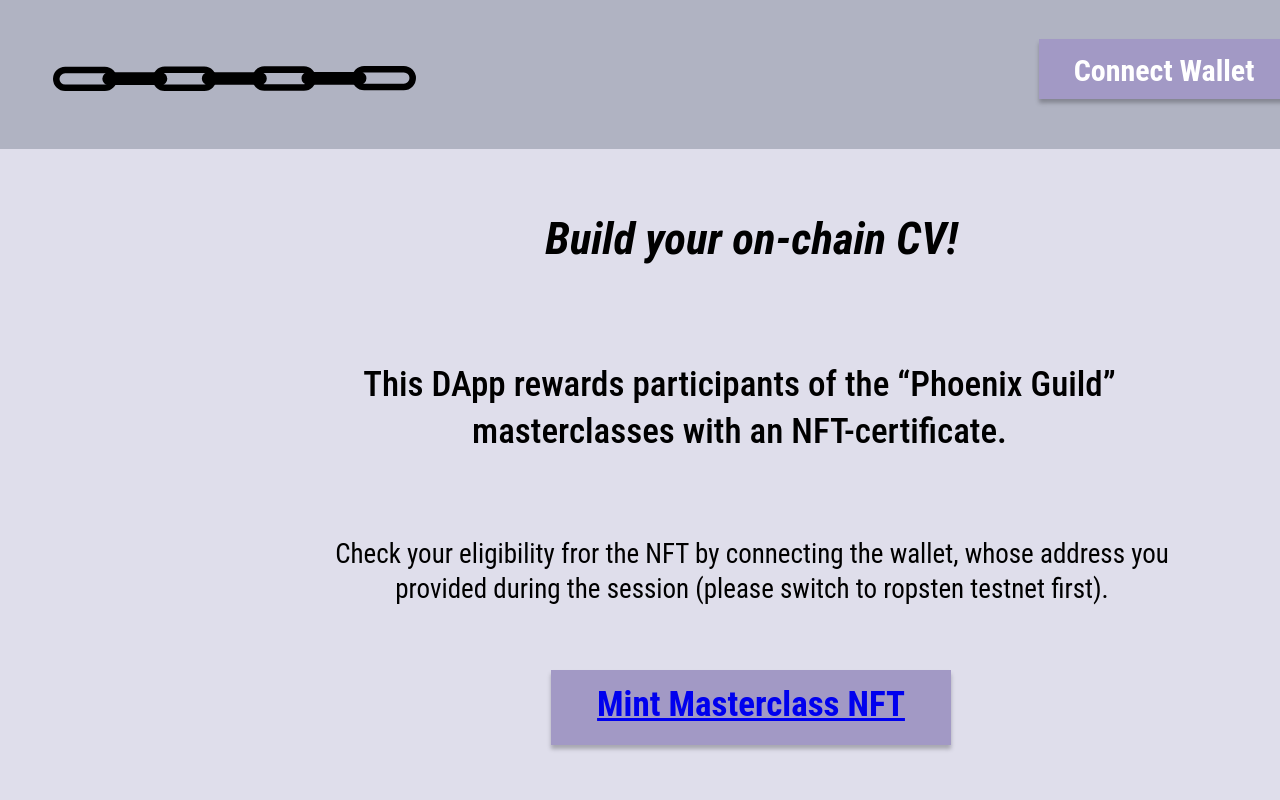
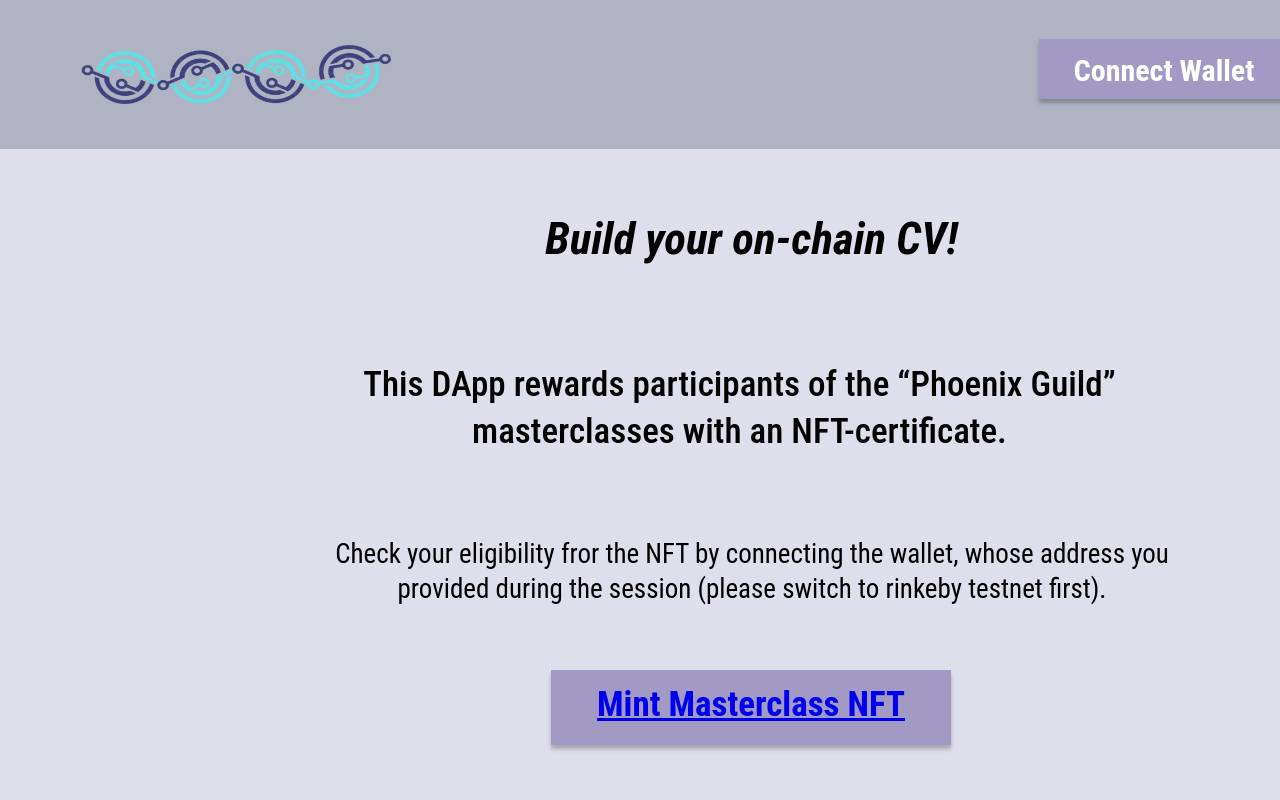
Before and after one commit to naboeth/MasterclassNFT, a website: page index.html in a window 1280 px wide. Shown: the top 800 px of the page. Drawn offline with Linux system fonts and the light colour scheme.

Commit message:
change logo

```diff
--- a/index.html
+++ b/index.html
@@ -18,7 +18,7 @@
 
           <ul class="nav-items">
             <a href="#">
-              <img class="ourLogo" src="pictures/chain.svg" alt="" />
+              <img class="ourLogo" src="pictures/logo.jpg" alt="" />
             </a>
               <a class="connectbutton" onclick = "load();" href="#">Connect Wallet</a>
           </ul>
@@ -35,7 +35,7 @@
          masterclasses with an NFT-certificate.</h3>
         <p>Check your eligibility fror the NFT by connecting the wallet,
         whose address you provided during the session (please switch to
-        ropsten testnet first). </p>
+        rinkeby testnet first). </p>
     <div>
 
     <div class="mintingprocess">
--- a/style.css
+++ b/style.css
@@ -26,9 +26,9 @@ nav ul {
 nav .ourLogo {
   position: absolute;
   width: 363px;
-  height: 61px;
+  height: 100px;
   left: 53px;
-  top: 48px;
+  top: 25px;
 }
 
 nav .connectbutton {
```
Also changed, not shown: pictures/logo.jpg (added), pictures/photo_2022-06-09_12-33-16.jpg (deleted), pictures/photo_2022-06-09_12-33-24.jpg (deleted).
